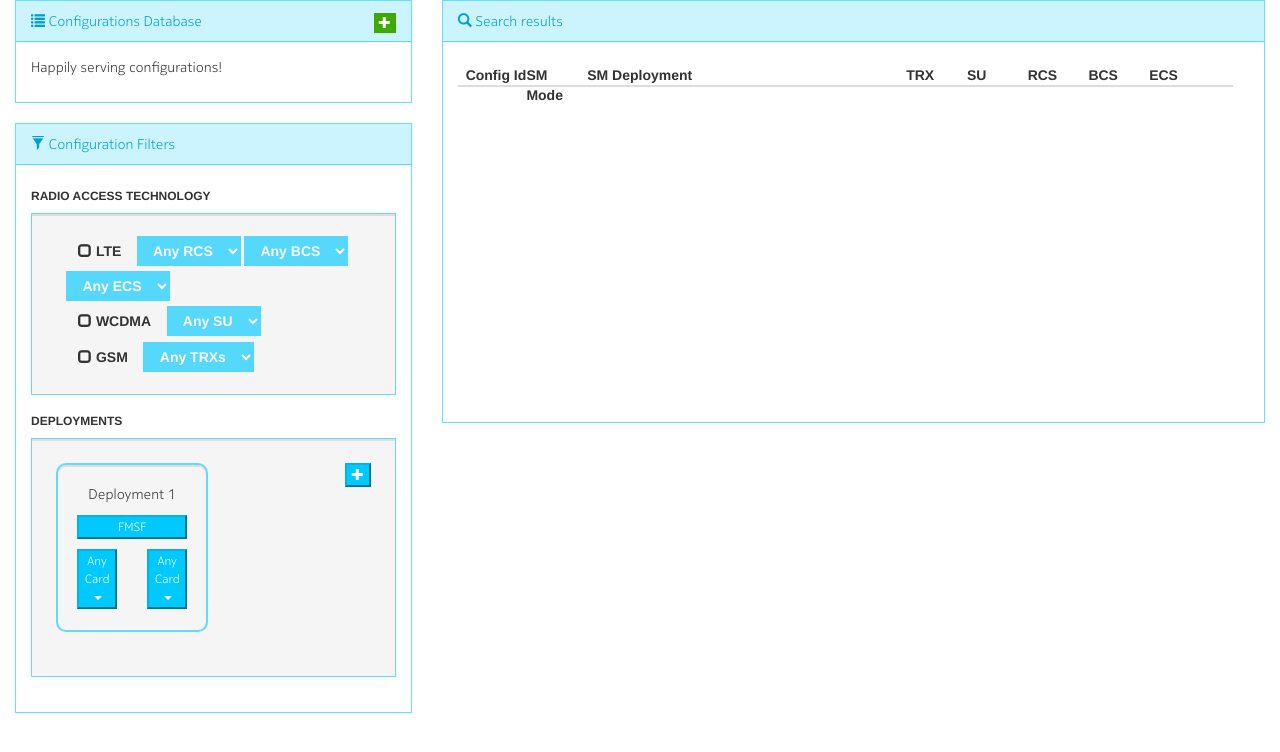
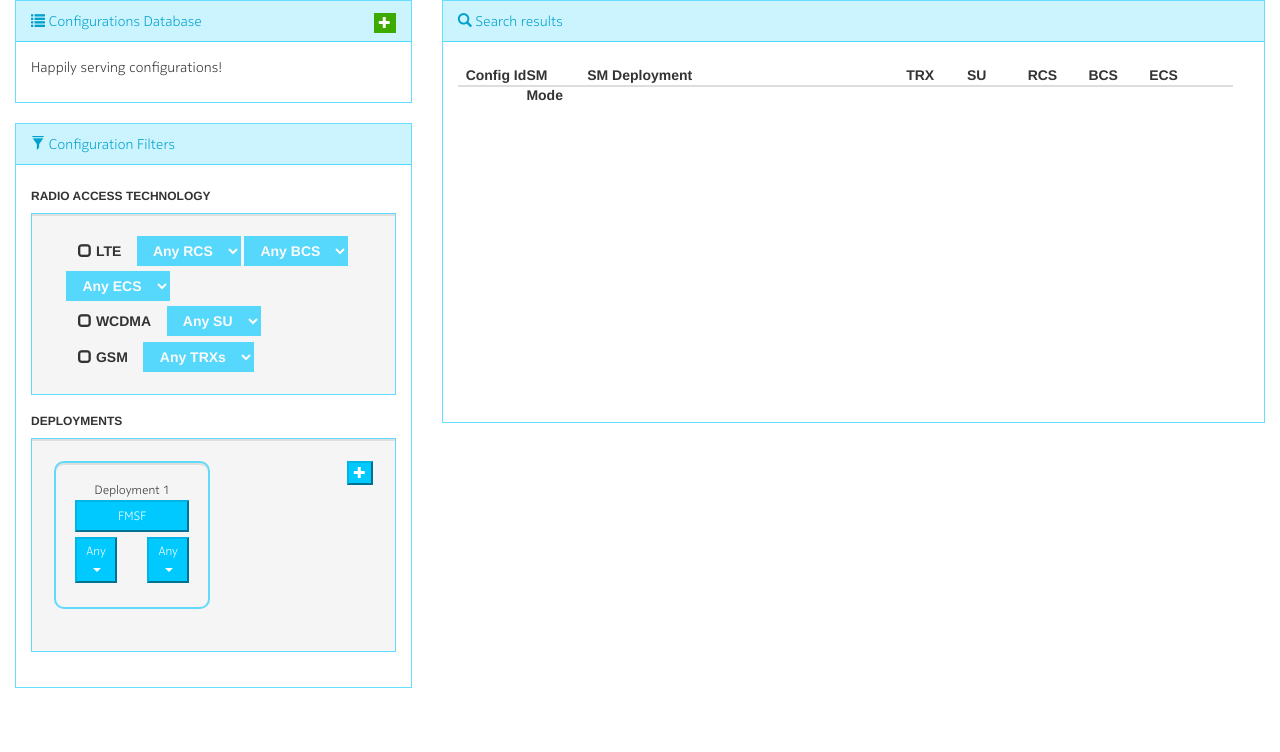
Before and after one commit to kdblitz/nokia-bigdata-hackathon2, a plain HTML site: page frontend/index.html in a window 1280 px wide. Drawn offline with Linux system fonts and the light colour scheme; no server answers; a web font is replaced by a local one.

Commit message:
Minor changes to System Module look.

```diff
--- a/frontend/css/style.css
+++ b/frontend/css/style.css
@@ -13,23 +13,24 @@ html, body, .container {
 
 .system-module {
   text-align: center;
-  padding: 5px;
+  padding: 3px;
+  font-size: 12px;
 }
 
 .system-module .sm-box {
   border-radius: 10px;
-  border: 2px solid rgba(0,201,255,.6);;
+  border: 2px solid rgba(0,201,255,.6);
 }
 
-.system-module .extension {
-  margin-top: 10%;
-  margin-bottom: 5%;
-  padding: 1px;
+.system-module .dropdown-toggle {
+  margin-top: 5px;
+  margin-bottom: 5px;
+  padding: 3px;
   width: 100%;
 }
 
 .system-module .dropdown-menu {
-  margin-top: 5%;
+  margin-top: 7px;
 }
 
 .main-output {
--- a/frontend/js/dev/main.js
+++ b/frontend/js/dev/main.js
@@ -2,17 +2,17 @@
 
 var app = angular.module('configurationSelector');
 
+var anyCard = 'Any';
 var defaultDeployment = {
   extension:[
     {
-      fbbx: 'Any Card'
+      fbbx: anyCard
     },
     {
-      fbbx: 'Any Card'
+      fbbx: anyCard
     }
   ]
 };
-
 var filterObject = {
   configId: '',
   smMode: {
@@ -80,7 +80,6 @@ app.controller('FilterController', function($scope, ConfigurationService){
     gsm: [0, 24]
   };
 
-  var anyCard = 'Any Card';
   $scope.extensionOptions = [anyCard, 'FBBA', 'FBBC'];
   $scope.deployments = 1;
   $scope.setSelectedExtension = function(deployment, extension, card) {
@@ -196,7 +195,7 @@ function isMatchingExtensions(filterExtensions,dataExtensions) {
   for (var j = 0; j < filterExtensions.length; j++) {
     var filterExtension = filterExtensions[j];
     var dataExtension = dataExtensions[j];
-    if (filterExtension.fbbx != 'Any Card') {
+    if (filterExtension.fbbx != anyCard) {
       if (dataExtension == undefined) {
         return false;
       }
--- a/frontend/systemModule.html
+++ b/frontend/systemModule.html
@@ -2,11 +2,11 @@
   Deployment {{ deployment+1 }}
   <div class="row">
     <div class="col-md-12">
-      <button class="btn-sm btn-block btn-info extension" disabled>FMSF</button>
+      <button class="btn-sm btn-block btn-info" disabled>FMSF</button>
     </div>
     <div class="col-md-6">
       <span class="dropdown">
-        <button class="btn-sm btn-info dropdown-toggle extension"
+        <button class="btn-sm btn-info dropdown-toggle"
           type="button" id="sm-extension-1" data-toggle="dropdown" aria-haspopup="true" aria-expanded="true">
           {{ getSelectedExtension(deployment,0) }}
           <span class="caret"></span>
@@ -19,7 +19,7 @@
     </div>
     <div class="col-md-6">
       <span class="dropdown">
-        <button class="btn-sm btn-info dropdown-toggle extension"
+        <button class="btn-sm btn-info dropdown-toggle"
           type="button" id="sm-extension-2" data-toggle="dropdown" aria-haspopup="true" aria-expanded="true">
           {{ getSelectedExtension(deployment,1) }}
           <span class="caret"></span>
```
